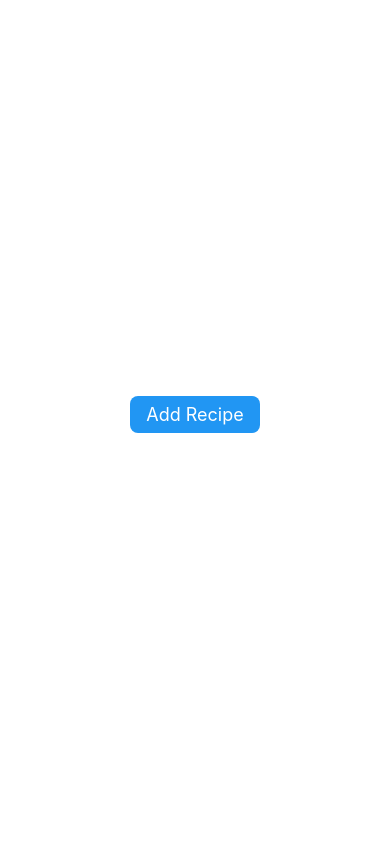
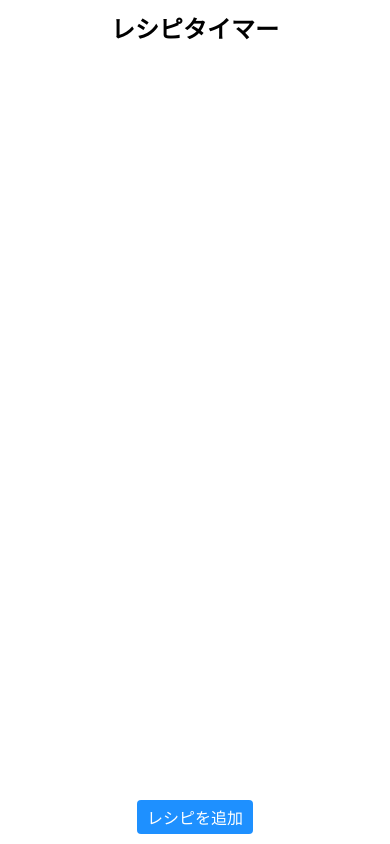
Before and after one commit to takatama/react-native-recipe-timer, a React Native app: screen / in a window 390 px wide. Built offline with nearby package versions, Linux system fonts and the light colour scheme.

Commit message:
implemented minimum spec

```diff
--- a/App.js
+++ b/App.js
@@ -1,125 +1,165 @@
 import React, { useState, useEffect } from 'react';
-import { View, Text, StyleSheet, TouchableOpacity, ScrollView } from 'react-native';
+import {
+  View,
+  Text,
+  TouchableOpacity,
+  FlatList,
+  StyleSheet,
+} from 'react-native';
 import AsyncStorage from '@react-native-async-storage/async-storage';
 import RecipeForm from './components/RecipeForm';
 import Timer from './components/Timer';
 
+const STORAGE_KEY = 'recipes';
+
 const App = () => {
   const [recipes, setRecipes] = useState([]);
   const [selectedRecipe, setSelectedRecipe] = useState(null);
-  const [showForm, setShowForm] = useState(false);
   const [editingRecipe, setEditingRecipe] = useState(null);
 
   useEffect(() => {
-    (async () => {
-      const storedRecipes = await AsyncStorage.getItem('recipes');
-      if (storedRecipes) {
-        setRecipes(JSON.parse(storedRecipes));
+    const loadRecipes = async () => {
+      try {
+        const storedRecipes = await AsyncStorage.getItem(STORAGE_KEY);
+        if (storedRecipes) {
+          setRecipes(JSON.parse(storedRecipes));
+        }
+      } catch (error) {
+        console.error('Error loading recipes:', error);
       }
-    })();
+    };
+
+    loadRecipes();
   }, []);
 
-  useEffect(() => {
-    (async () => {
-      await AsyncStorage.setItem('recipes', JSON.stringify(recipes));
-    })();
-  }, [recipes]);
-
-  const addRecipe = (recipe) => {
-    recipe.id = Date.now();
-    setRecipes([...recipes, recipe]);
-    setShowForm(false);
+  const saveRecipes = async (newRecipes) => {
+    try {
+      await AsyncStorage.setItem(STORAGE_KEY, JSON.stringify(newRecipes));
+      setRecipes(newRecipes);
+    } catch (error) {
+      console.error('Error saving recipes:', error);
+    }
   };
 
-  const selectRecipe = (recipe) => {
+  const handleSelectRecipe = (recipe) => {
     setSelectedRecipe(recipe);
   };
 
-  const showFormHandler = () => {
-    setShowForm(true);
+  const handleAddRecipe = () => {
+    setEditingRecipe({});
   };
 
-  const cancelFormHandler = () => {
-    setShowForm(false);
+  const handleSaveRecipe = (recipe) => {
+    if (editingRecipe.id) {
+      // Update existing recipe
+      const index = recipes.findIndex((r) => r.id === editingRecipe.id);
+      const updatedRecipes = [
+        ...recipes.slice(0, index),
+        recipe,
+        ...recipes.slice(index + 1),
+      ];
+      saveRecipes(updatedRecipes);
+    } else {
+      // Add new recipe
+      const newRecipe = { ...recipe, id: Date.now() };
+      saveRecipes([...recipes, newRecipe]);
+    }
     setEditingRecipe(null);
   };
 
-  const editRecipe = (recipe) => {
-    setSelectedRecipe(null);
+  const handleCancelEdit = () => {
+    setEditingRecipe(null);
+  };
+
+  const handleEditRecipe = (recipe) => {
     setEditingRecipe(recipe);
   };
 
-  const removeRecipe = (recipeToRemove) => {
-    setRecipes(recipes.filter((recipe) => recipe.id !== recipeToRemove.id));
+  const handleDeleteRecipe = async (recipeId) => {
+    const updatedRecipes = recipes.filter((recipe) => recipe.id !== recipeId);
+    saveRecipes(updatedRecipes);
     setSelectedRecipe(null);
   };
 
-  if (showForm) {
-    return <RecipeForm addRecipe={addRecipe} cancelForm={cancelFormHandler} />;
-  }
+  const handleBack = () => {
+    setSelectedRecipe(null);
+  };
 
-  if (selectedRecipe !== null) {
+  if (editingRecipe) {
     return (
-      <View style={styles.container}>
-        <Timer recipe={selectedRecipe} editRecipe={editRecipe} removeRecipe={removeRecipe} goBack={() => setSelectedRecipe(null)}/>
-      </View>
+      <RecipeForm
+        initialRecipe={editingRecipe}
+        onSave={handleSaveRecipe}
+        onCancel={handleCancelEdit}
+      />
     );
   }
 
-  if (editingRecipe !== null) {
+  if (selectedRecipe) {
     return (
-      <RecipeForm
-        recipes={recipes}
-        setRecipes={setRecipes}
-        editingRecipe={editingRecipe}
-        setEditingRecipe={setEditingRecipe}
-        cancelForm={cancelFormHandler}
+      <Timer
+        recipe={selectedRecipe}
+        onEdit={handleEditRecipe}
+        onDelete={handleDeleteRecipe}
+        onBack={handleBack}
       />
     );
   }
 
   return (
-    <ScrollView
-      contentContainerStyle={{
-        flexGrow: 1,
-        justifyContent: 'center',
-        alignItems: 'center',
-        backgroundColor: '#fff',
-      }}
-    >
-      {recipes.map((recipe, index) => (
-        <TouchableOpacity key={index} onPress={() => selectRecipe(recipe)}>
-          <Text style={styles.recipeText}>{recipe.name}</Text>
-        </TouchableOpacity>
-      ))}
-      <TouchableOpacity onPress={showFormHandler} style={styles.addButton}>
-        <Text style={styles.addButtonText}>Add Recipe</Text>
+    <View style={styles.container}>
+      <Text style={styles.title}>レシピタイマー</Text>
+      <FlatList
+        data={recipes}
+        renderItem={({ item }) => (
+          <TouchableOpacity
+            style={styles.listItem}
+            onPress={() => handleSelectRecipe(item)}
+          >
+            <Text style={styles.listItemText}>{item.name}</Text>
+          </TouchableOpacity>
+        )}
+        keyExtractor={(item) => String(item.id)}
+      />
+      <TouchableOpacity style={styles.addButton} onPress={handleAddRecipe}>
+        <Text style={styles.addButtonText}>レシピを追加</Text>
       </TouchableOpacity>
-    </ScrollView>
+    </View>
   );
 };
 
 const styles = StyleSheet.create({
   container: {
     flex: 1,
-    justifyContent: 'center',
-    alignItems: 'center',
-    backgroundColor: '#fff',
+    padding: 10,
   },
-  recipeText: {
-    fontSize: 20,
-    marginBottom: 16,
+  title: {
+    fontSize: 24,
+    fontWeight: 'bold',
+    textAlign: 'center',
+    marginBottom: 20,
+  },
+  listItem: {
+    padding: 10,
+    backgroundColor: 'dodgerblue',
+    borderRadius: 4,
+    marginBottom: 10,
+  },
+  listItemText: {
+    color: 'white',
+    fontSize: 18,
   },
   addButton: {
-    backgroundColor: '#2196F3',
-    borderRadius: 8,
-    paddingHorizontal: 16,
-    paddingVertical: 8,
-    marginBottom: 16,
+    backgroundColor: 'dodgerblue',
+    paddingHorizontal: 10,
+    paddingVertical: 5,
+    borderRadius: 4,
+    alignSelf: 'center',
+    marginTop: 10,
   },
   addButtonText: {
-    color: '#fff',
-    fontSize: 18,
+    color: 'white',
+    fontSize: 16,
   },
 });
 
--- a/components/RecipeForm.js
+++ b/components/RecipeForm.js
@@ -1,129 +1,135 @@
 import React, { useState } from 'react';
-import { View, Text, TextInput, TouchableOpacity, ScrollView, StyleSheet } from 'react-native';
+import {
+  View,
+  Text,
+  TextInput,
+  TouchableOpacity,
+  ScrollView,
+  StyleSheet,
+} from 'react-native';
 
-const RecipeForm = ({ recipes, setRecipes, addRecipe, cancelForm, editingRecipe, setEditingRecipe }) => {
-  const [recipeName, setRecipeName] = useState(editingRecipe ? editingRecipe.name : '');
-  const [steps, setSteps] = useState(editingRecipe ? editingRecipe.steps : [{ description: '', duration: 0, autoTransition: false }]);
+const RecipeForm = ({ onSave, onCancel, initialRecipe }) => {
+  const [recipeName, setRecipeName] = useState(initialRecipe?.name || '');
+  const [steps, setSteps] = useState(initialRecipe?.steps || []);
 
-  const updateStep = (index, key, value) => {
-    setSteps((prevSteps) =>
-      prevSteps.map((step, idx) => (idx === index ? { ...step, [key]: value } : step))
-    );
+  const addStep = () => {
+    setSteps([...steps, { description: '', duration: 0, autoNext: false, playSound: false }]);
   };
 
-  const addStep = () => {
-    setSteps((prevSteps) => [...prevSteps, { description: '', duration: 0, autoTransition: false }]);
+  const updateStep = (index, updatedStep) => {
+    setSteps(steps.map((step, i) => (i === index ? updatedStep : step)));
   };
 
   const removeStep = (index) => {
-    setSteps((prevSteps) => prevSteps.filter((_, idx) => idx !== index));
+    setSteps(steps.filter((_, i) => i !== index));
   };
 
-  const resetForm = () => {
-    setRecipeName('');
-    setSteps([{ description: '', duration: 0, autoTransition: false }]);
-  };
-
-  const submitForm = () => {
-    if (recipeName === '') {
-      alert('Please enter a recipe name.');
-      return;
-    }
-
-    if (editingRecipe) {
-      const updatedRecipes = recipes.map((recipe) =>
-        recipe.id === editingRecipe.id ? { id: editingRecipe.id, name: recipeName, steps } : recipe
-      );
-      setRecipes(updatedRecipes);
-      setEditingRecipe(null);
-    } else {
-      const newRecipe = { name: recipeName, steps };
-
-      addRecipe(newRecipe);
-    }
-    resetForm();
-  };
-
-  const cancelFormHandler = () => {
-    cancelForm();
+  const handleSave = () => {
+    onSave({
+      name: recipeName,
+      steps: steps,
+    });
   };
 
   return (
-    <ScrollView
-      contentContainerStyle={{
-        flexGrow: 1,
-        justifyContent: 'center',
-        alignItems: 'center',
-        backgroundColor: '#fff',
-      }}
-    >
-      <Text style={styles.label}>Recipe Name:</Text>
+    <ScrollView style={styles.container}>
+      <View style={styles.formGroup}>
+        <Text style={styles.label}>レシピ名</Text>
         <TextInput
-        style={styles.textInput}
+          style={styles.input}
           value={recipeName}
           onChangeText={setRecipeName}
-        placeholder="Enter recipe name"
+          placeholder="レシピ名を入力"
         />
+      </View>
 
       {steps.map((step, index) => (
-        <View key={index} style={styles.stepContainer}>
-          <Text style={styles.label}>Step {index + 1}:</Text>
+        <View key={index} style={styles.formGroup}>
+          <Text style={styles.label}>ステップ {index + 1}</Text>
           <TextInput
-            style={styles.textInput}
+            style={styles.input}
             value={step.description}
-            onChangeText={(text) => updateStep(index, 'description', text)}
-            placeholder="Enter step description"
+            onChangeText={(text) =>
+              updateStep(index, { ...step, description: text })
+            }
+            placeholder="やること"
           />
-          <Text style={styles.label}>Duration (seconds):</Text>
           <TextInput
-            style={styles.textInput}
+            style={styles.input}
+            value={String(step.duration)}
+            onChangeText={(text) =>
+              updateStep(index, { ...step, duration: parseInt(text) || 0 })
+            }
             keyboardType="number-pad"
-            value={step.duration.toString()}
-            onChangeText={(text) => updateStep(index, 'duration', parseInt(text) || 0)}
-            placeholder="Enter duration in seconds"
+            placeholder="必要な時間（秒）"
           />
-          <Text style={styles.label}>Auto-transition:</Text>
+          <View style={styles.formGroup}>
+            <Text style={styles.label}>自動で次へ？</Text>
             <TouchableOpacity
               style={styles.checkbox}
-            onPress={() => updateStep(index, 'autoTransition', !step.autoTransition)}
+              onPress={() =>
+                updateStep(index, { ...step, autoNext: !step.autoNext })
+              }
             >
-            <Text style={styles.checkboxText}>{step.autoTransition ? '✓' : ''}</Text>
+              <Text style={styles.checkboxText}>{step.autoNext ? '✓' : ''}</Text>
             </TouchableOpacity>
-          <TouchableOpacity onPress={() => removeStep(index)} style={styles.removeButton}>
-            <Text style={styles.removeButtonText}>Remove Step</Text>
+          </View>
+          <View style={styles.formGroup}>
+            <Text style={styles.label}>最後に時報？</Text>
+            <TouchableOpacity
+              style={styles.checkbox}
+              onPress={() =>
+                updateStep(index, { ...step, playSound: !step.playSound })
+              }
+            >
+              <Text style={styles.checkboxText}>{step.playSound ? '✓' : ''}</Text>
+            </TouchableOpacity>
+          </View>
+          <TouchableOpacity
+            style={styles.removeStepButton}
+            onPress={() => removeStep(index)}
+          >
+            <Text style={styles.removeStepButtonText}>このステップを削除</Text>
           </TouchableOpacity>
         </View>
       ))}
 
-      <TouchableOpacity onPress={addStep} style={styles.addButton}>
-        <Text style={styles.addButtonText}>Add Step</Text>
+      <TouchableOpacity style={styles.addButton} onPress={addStep}>
+        <Text style={styles.addButtonText}>新しいステップを追加</Text>
       </TouchableOpacity>
 
-      <TouchableOpacity onPress={submitForm} style={styles.addButton}>
-        <Text style={styles.addButtonText}>Add Recipe</Text>
+      <View style={styles.buttons}>
+        <TouchableOpacity style={
+          styles.button} onPress={handleSave}>
+          <Text style={styles.buttonText}>保存</Text>
         </TouchableOpacity>
-
-      <TouchableOpacity onPress={cancelFormHandler} style={styles.cancelButton}>
-        <Text style={styles.cancelButtonText}>Cancel</Text>
+        <TouchableOpacity style={styles.button} onPress={onCancel}>
+          <Text style={styles.buttonText}>キャンセル</Text>
         </TouchableOpacity>
+      </View>
     </ScrollView>
   );
 };
 
 const styles = StyleSheet.create({
+  container: {
+    flex: 1,
+    padding: 10,
+  },
+  formGroup: {
+    marginBottom: 10,
+  },
   label: {
-    fontSize: 18,
-    marginTop: 16,
-    marginBottom: 4,
+    fontWeight: 'bold',
+    fontSize: 16,
   },
-  textInput: {
+  input: {
     borderWidth: 1,
     borderColor: '#ccc',
-    borderRadius: 8,
-    width: '80%',
-    paddingVertical: 8,
-    paddingHorizontal: 12,
-    fontSize: 16,
+    borderRadius: 4,
+    paddingHorizontal: 10,
+    paddingVertical: 5,
+    marginTop: 5,
   },
   checkbox: {
     borderWidth: 1,
@@ -131,50 +137,48 @@ const styles = StyleSheet.create({
     borderRadius: 4,
     width: 24,
     height: 24,
+    justifyContent: 'center',
     alignItems: 'center',
-    justifyContent: 'center',
-    marginBottom: 8,
+    marginTop: 5,
   },
   checkboxText: {
     fontSize: 18,
   },
-  stepContainer: {
-    marginTop: 16,
-    width: '100%',
-    alignItems: 'center',
+  removeStepButton: {
+    backgroundColor: 'red',
+    paddingHorizontal: 10,
+    paddingVertical: 5,
+    borderRadius: 4,
+    marginTop: 5,
+  },
+  removeStepButtonText: {
+    color: 'white',
+    fontSize: 16,
   },
   addButton: {
-    backgroundColor: '#4caf50',
-    borderRadius: 8,
-    paddingHorizontal: 16,
-    paddingVertical: 8,
-    marginBottom: 16,
+    backgroundColor: 'dodgerblue',
+    paddingHorizontal: 10,
+    paddingVertical: 5,
+    borderRadius: 4,
+    marginBottom: 10,
   },
   addButtonText: {
-    color: '#fff',
-    fontSize: 18,
+    color: 'white',
+    fontSize: 16,
   },
-  removeButton: {
-    backgroundColor: '#f44336',
-    borderRadius: 8,
-    paddingHorizontal: 16,
-    paddingVertical: 8,
-    marginBottom: 16,
+  buttons: {
+    flexDirection: 'row',
+    justifyContent: 'space-between',
   },
-  removeButtonText: {
-    color: '#fff',
-    fontSize: 18,
+  button: {
+    backgroundColor: 'dodgerblue',
+    paddingHorizontal: 10,
+    paddingVertical: 5,
+    borderRadius: 4,
   },
-  cancelButton: {
-    backgroundColor: '#f44336',
-    borderRadius: 8,
-    paddingHorizontal: 16,
-    paddingVertical: 8,
-    marginBottom: 16,
-  },
-  cancelButtonText: {
-    color: '#fff',
-    fontSize: 18,
+  buttonText: {
+    color: 'white',
+    fontSize: 16,
   },
 });
 
--- a/components/Timer.js
+++ b/components/Timer.js
@@ -1,77 +1,83 @@
 import React, { useState, useEffect } from 'react';
-import { View, Text, TouchableOpacity, StyleSheet } from 'react-native';
+import {
+  View,
+  Text,
+  TouchableOpacity,
+  StyleSheet,
+} from 'react-native';
 
-const Timer = ({ recipe, goBack, editRecipe, removeRecipe, cancelForm}) => {
+const Timer = ({ recipe, onEdit, onDelete, onBack }) => {
   const [currentStep, setCurrentStep] = useState(0);
   const [remainingTime, setRemainingTime] = useState(recipe.steps[currentStep].duration);
   const [timerActive, setTimerActive] = useState(false);
-  const [finishedSteps, setFinishedSteps] = useState([]);
-  const [showForm, setShowForm] = useState(false);
+  const [completedSteps, setCompletedSteps] = useState([]);
 
   useEffect(() => {
-    let interval;
+    let timer;
     if (timerActive && remainingTime > 0) {
-      interval = setInterval(() => {
+      timer = setTimeout(() => {
         setRemainingTime(remainingTime - 1);
       }, 1000);
     } else if (timerActive && remainingTime === 0) {
       setTimerActive(false);
-      setFinishedSteps([...finishedSteps, currentStep]);
-      if (currentStep < recipe.steps.length - 1) {
+      setCompletedSteps([...completedSteps, currentStep]);
+
+      if (recipe.steps[currentStep].autoNext && currentStep < recipe.steps.length - 1) {
         setCurrentStep(currentStep + 1);
         setRemainingTime(recipe.steps[currentStep + 1].duration);
-        if (recipe.steps[currentStep].autoTransition) {
-          setTimerActive(true);
-        }
       }
     }
 
-    return () => clearInterval(interval);
-  }, [timerActive, remainingTime, currentStep, recipe.steps, finishedSteps]);
+    return () => clearTimeout(timer);
+  }, [timerActive, remainingTime]);
 
   const toggleTimer = () => {
     setTimerActive(!timerActive);
   };
 
   const resetTimer = () => {
+    setTimerActive(false);
     setRemainingTime(recipe.steps[currentStep].duration);
-    setTimerActive(false);
   };
 
   return (
     <View style={styles.container}>
-      <Text style={styles.title}>{recipe.name}</Text>
+      <Text style={styles.recipeTitle}>{recipe.name}</Text>
+      <View style={styles.stepsContainer}>
         {recipe.steps.map((step, index) => (
+          <View key={index} style={styles.step}>
             <Text
-          key={index}
               style={[
-            styles.step,
-            {
-              textDecorationLine: finishedSteps.includes(index) ? 'line-through' : 'none',
-              fontWeight: index === currentStep ? 'bold' : 'normal',
-            },
+                styles.stepText,
+                index === currentStep && styles.currentStep,
+                completedSteps.includes(index) && styles.completedStep,
               ]}
             >
-          Step {index + 1}: {step.description} ({step.duration} seconds)
+              {index + 1}. {step.task} ({step.duration}秒)
             </Text>
+          </View>
         ))}
-      <Text style={styles.step}>{recipe.steps[currentStep].description}</Text>
-      <TouchableOpacity onPress={() => editRecipe(recipe)} style={styles.button}>
-        <Text style={styles.buttonText}>Edit</Text>
+      </View>
+      <View style={styles.timerContainer}>
+        <Text style={styles.timerText}>{remainingTime}秒</Text>
+        <TouchableOpacity style={styles.timerButton} onPress={toggleTimer}>
+          <Text style={styles.timerButtonText}>{timerActive ? '一時停止' : '開始'}</Text>
         </TouchableOpacity>
-      <TouchableOpacity onPress={() => removeRecipe(recipe)} style={styles.button}>
-        <Text style={styles.buttonText}>Remove</Text>
+        <TouchableOpacity style={styles.resetButton} onPress={resetTimer}>
+          <Text style={styles.resetButtonText}>リセット</Text>
         </TouchableOpacity>
-      <Text style={styles.time}>{remainingTime}s</Text>
-      <TouchableOpacity style={styles.button} onPress={toggleTimer}>
-        <Text style={styles.buttonText}>{timerActive ? 'Pause' : 'Start'}</Text>
+      </View>
+      <View style={styles.actionsContainer}>
+        <TouchableOpacity onPress={() => onEdit(recipe)}>
+          <Text style={styles.editButton}>レシピを編集</Text>
         </TouchableOpacity>
-      <TouchableOpacity style={styles.button} onPress={resetTimer}>
-        <Text style={styles.buttonText}>Reset</Text>
+        <TouchableOpacity onPress={() => onDelete(recipe.id)}>
+          <Text style={styles.deleteButton}>レシピを削除</Text>
         </TouchableOpacity>
-      <TouchableOpacity onPress={goBack} style={styles.button}>
-        <Text style={styles.buttonText}>Go back</Text>
+        <TouchableOpacity onPress={onBack}>
+          <Text style={styles.backButton}>戻る</Text>
         </TouchableOpacity>
+      </View>
     </View>
   );
 };
@@ -79,31 +85,74 @@ const Timer = ({ recipe, goBack, editRecipe, removeRecipe, cancelForm}) => {
 const styles = StyleSheet.create({
   container: {
     flex: 1,
-    justifyContent: 'center',
-    alignItems: 'center',
-    backgroundColor: '#fff',
+    padding: 10,
   },
-  title: {
+  recipeTitle: {
     fontSize: 24,
-    marginBottom: 16,
+    fontWeight: 'bold',
+    textAlign: 'center',
+    marginBottom: 20,
+  },
+  stepsContainer: {
+    marginBottom: 20,
   },
   step: {
-    fontSize: 20,
-    marginBottom: 8,
+    marginBottom: 10,
   },
-  time: {
-    fontSize: 48,
-    marginBottom: 24,
+
+  stepText: {
+    fontSize: 18,
   },
-  button: {
-    backgroundColor: '#007bff',
+  currentStep: {
+    fontWeight: 'bold',
+  },
+  completedStep: {
+    textDecorationLine: 'line-through',
+  },
+  timerContainer: {
+    alignItems: 'center',
+    marginBottom: 20,
+  },
+  timerText: {
+    fontSize: 36,
+    fontWeight: 'bold',
+    marginBottom: 10,
+  },
+  timerButton: {
+    backgroundColor: 'dodgerblue',
+    paddingHorizontal: 10,
+    paddingVertical: 5,
     borderRadius: 4,
-    paddingHorizontal: 12,
-    paddingVertical: 8,
-    marginBottom: 8,
+    marginBottom: 10,
   },
-  buttonText: {
-    color: '#fff',
+  timerButtonText: {
+    color: 'white',
+    fontSize: 16,
+  },
+  resetButton: {
+    backgroundColor: 'gray',
+    paddingHorizontal: 10,
+    paddingVertical: 5,
+    borderRadius: 4,
+  },
+  resetButtonText: {
+    color: 'white',
+    fontSize: 16,
+  },
+  actionsContainer: {
+    flexDirection: 'row',
+    justifyContent: 'space-around',
+  },
+  editButton: {
+    color: 'dodgerblue',
+    fontSize: 16,
+  },
+  deleteButton: {
+    color: 'red',
+    fontSize: 16,
+  },
+  backButton: {
+    color: 'gray',
     fontSize: 16,
   },
 });
```
Also changed, not shown: 2 other files (tests, documents, lock files or other folders). Lines whose indentation alone changed are shown as unchanged.
